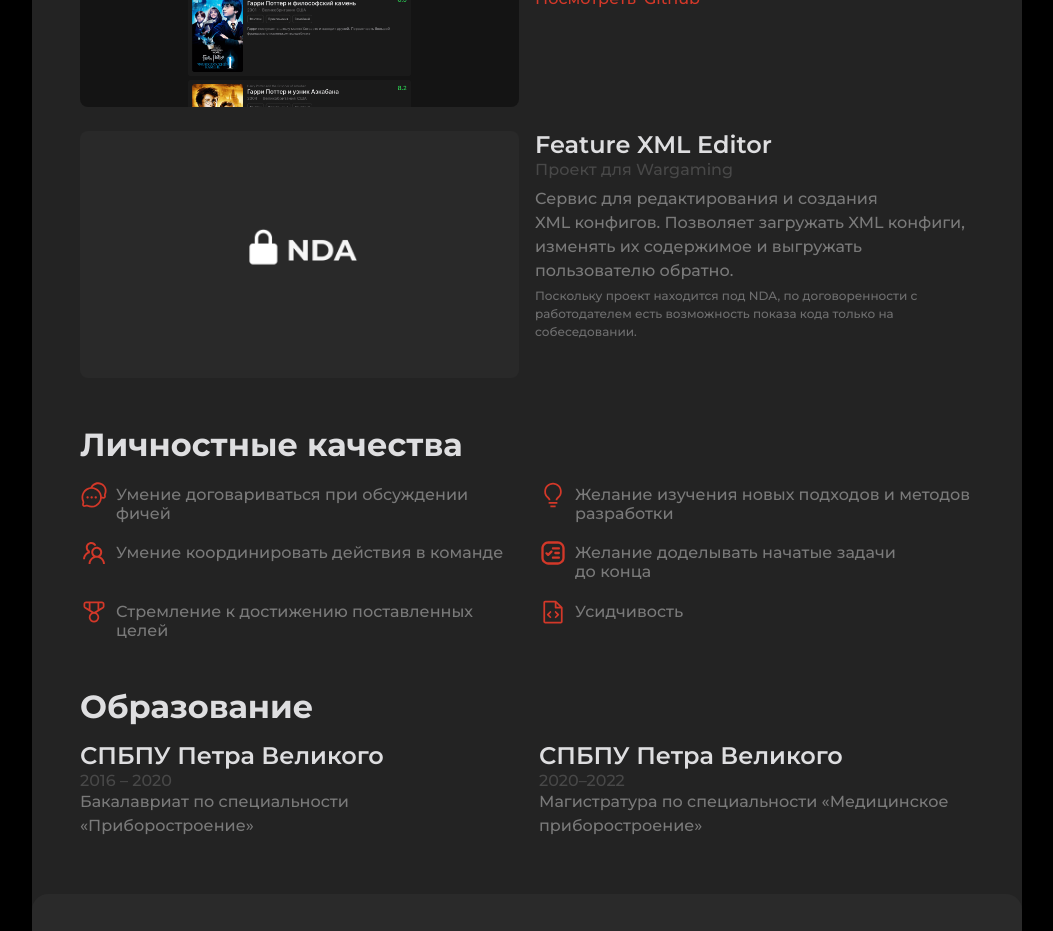
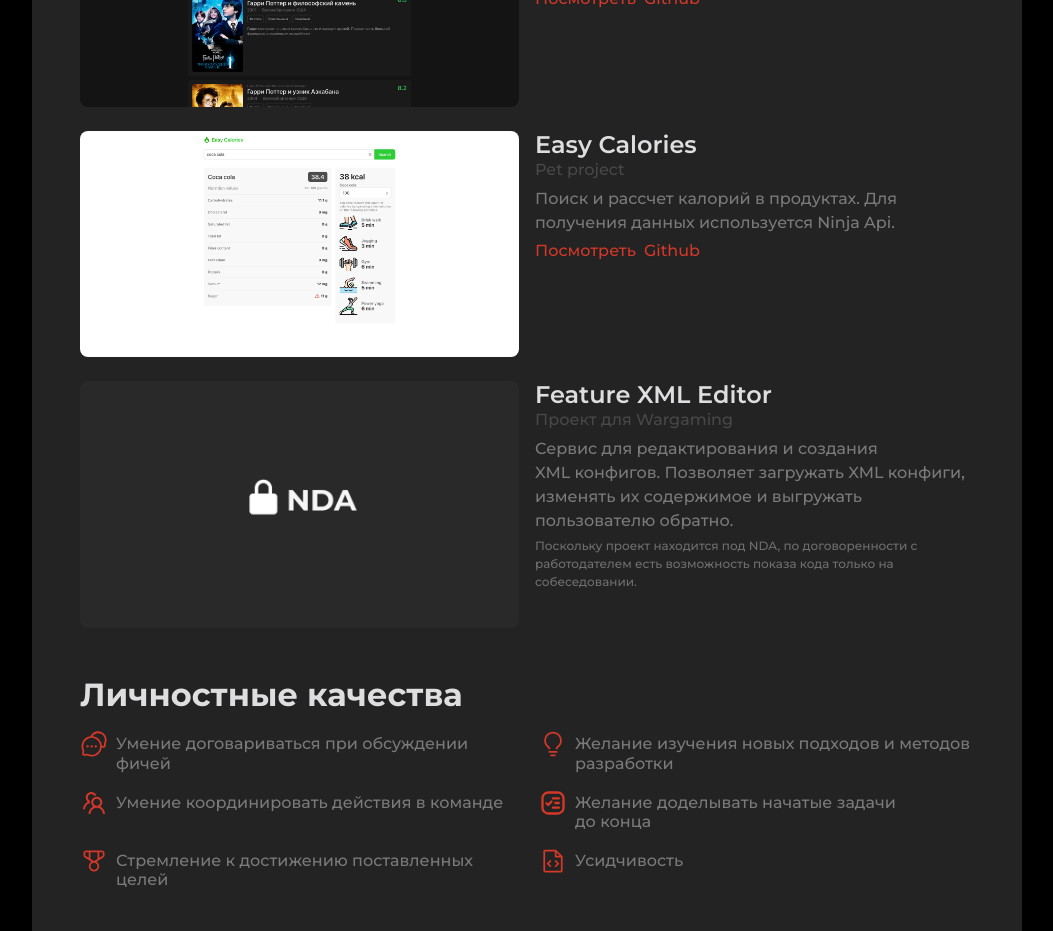
Before and after one commit to LeMane1/react-resume, a React (Create React App) app: page / in a window 1280 px wide. Shown: the part 2020-2951 px from the top of the page, without its empty margins (113-1166 px from the left). Built offline with nearby package versions, Linux system fonts and the light colour scheme.

Commit message:
added project, updated pdf

```diff
--- a/src/data/constants.js
+++ b/src/data/constants.js
@@ -12,6 +12,7 @@ import vk from '../assets/vk.svg'
 import email from '../assets/email.svg'
 import movies_search from '../assets/movies-search.png'
 import feature_editor from '../assets/feature_editor.jpg'
+import easy_calories from '../assets/easy-calories.png'
 
 export const MAX_CONTAINER_WIDTH = 990
 
@@ -208,13 +209,23 @@ export const portfolioItems = [
 			}
 		]
 	},
-	// {
-	// 	type: 'Pet project',
-	// 	name: 'Easy Calories',
-	// 	image: '',
-	// 	description:
-	// 		'Поиск и рассчет калорий в продуктах. Для получения данных используется Ninja Api.',
-	// },
+	{
+		type: 'Pet project',
+		name: 'Easy Calories',
+		image: easy_calories,
+		description:
+			'Поиск и рассчет калорий в продуктах. Для получения данных используется Ninja Api.',
+		links: [
+			{
+				name: 'Посмотреть',
+				linkSource: 'https://lemane1.github.io/easy-calories/'
+			},
+			{
+				name: 'Github',
+				linkSource: 'https://github.com/LeMane1/easy-calories'
+			}
+		]
+	},
 	// {
 	// 	type: 'Совместный Pet project',
 	// 	name: 'Finance Control',
```
Also changed, not shown: src/assets/easy-calories.png (added), 1 other file (tests, documents, lock files or other folders).
